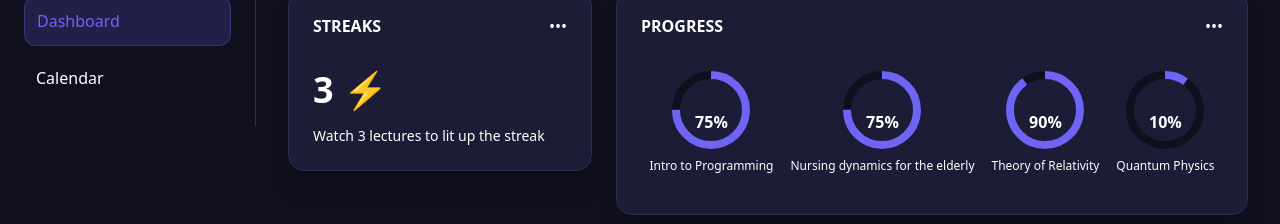
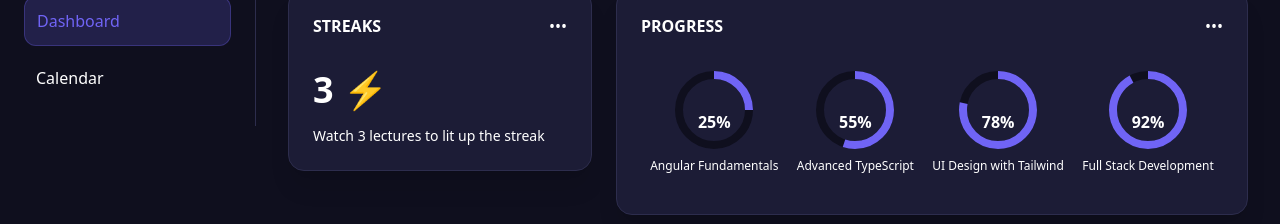
Before and after one commit to miltonthefirst/MentorConnect, an Angular app: page /dashboard in a window 1280 px wide. Shown: the part 123-347 px from the top of the page. Built offline with nearby package versions, Linux system fonts and the light colour scheme.

Commit message:
fix: dynamic stats rc

```diff
--- a/src/app/features/dashboard/pages/home-component/home-component.html
+++ b/src/app/features/dashboard/pages/home-component/home-component.html
@@ -15,11 +15,7 @@
       <app-card-component class="col-span-8">
         <span header-title>PROGRESS</span>
         <div class="flex justify-around py-4">
-          <app-progress-ring-component [percentage]="75" [label]="'Intro to Programming'"></app-progress-ring-component>
-          <app-progress-ring-component [percentage]="75"
-            [label]="'Nursing dynamics for the elderly'"></app-progress-ring-component>
-          <app-progress-ring-component [percentage]="90" [label]="'Theory of Relativity'"></app-progress-ring-component>
-          <app-progress-ring-component [percentage]="10" [label]="'Quantum Physics'"></app-progress-ring-component>
+          <app-progress-ring-component *ngFor="let course of courses; trackBy: trackById" [percentage]="course.progress" [label]="course.title"></app-progress-ring-component>
         </div>
       </app-card-component>
 
```
